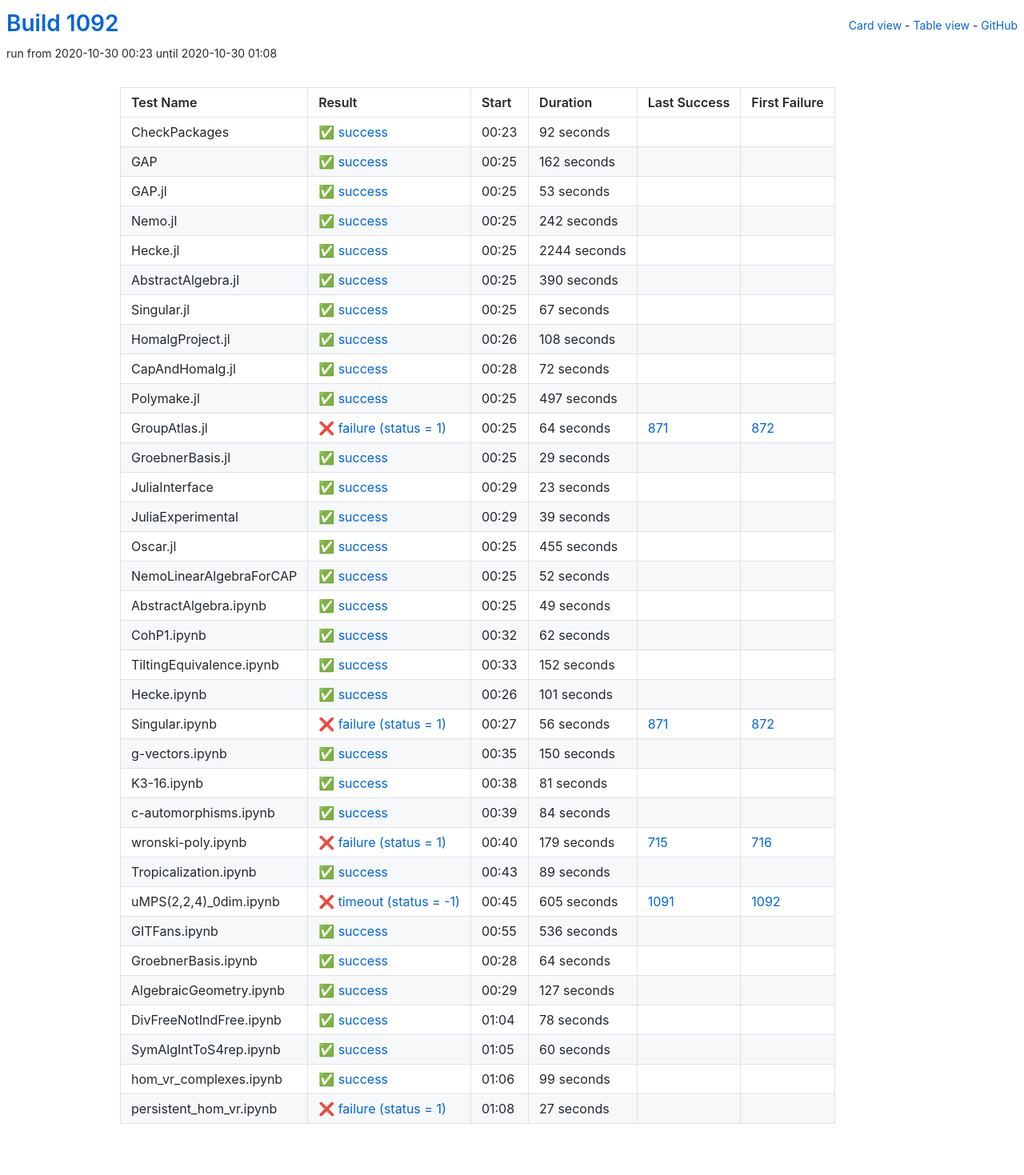
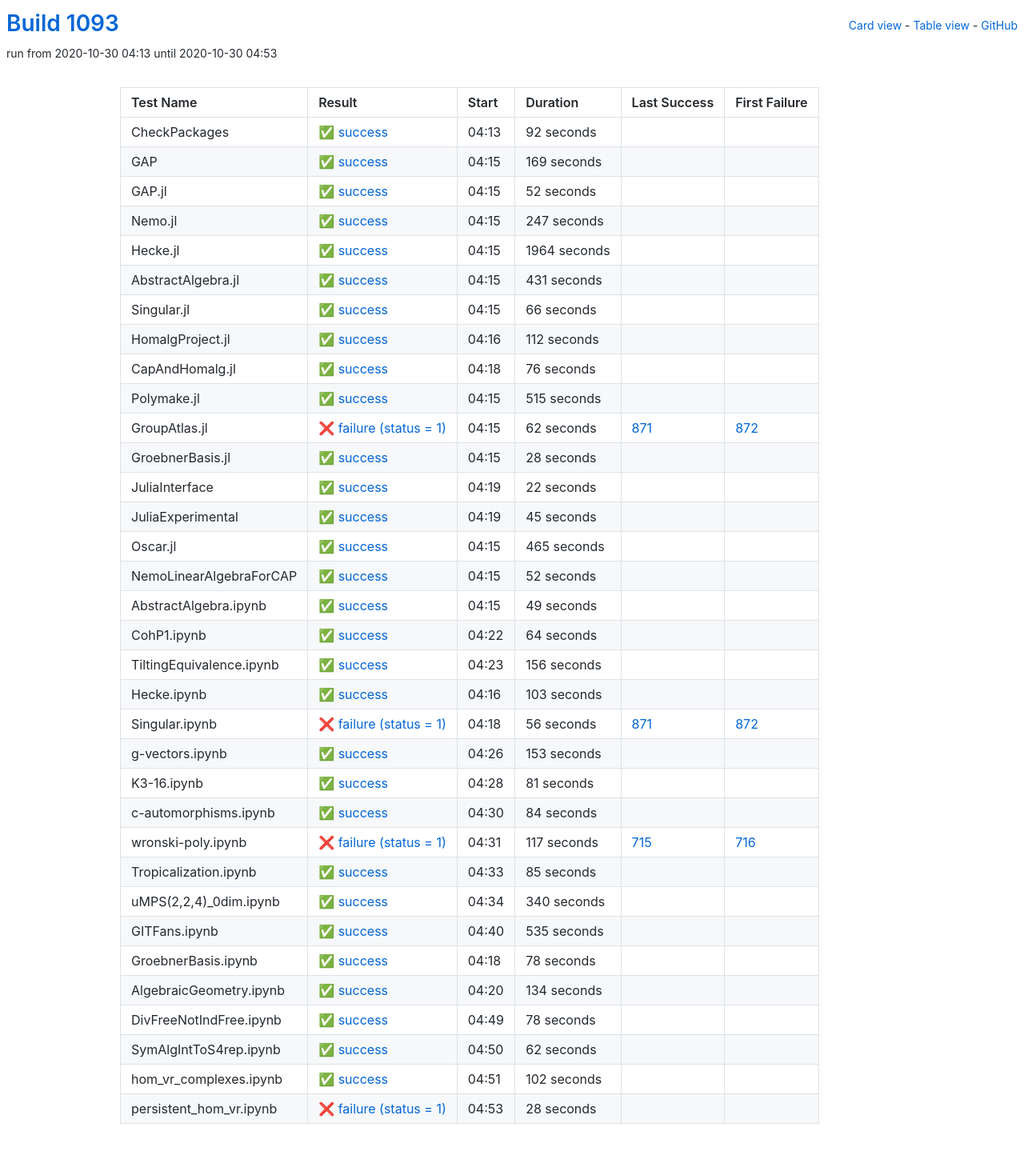
Before and after one commit to oscar-system/oscar-ci-status-stable, a Jekyll site: the page built from table.html, in a window 1280 px wide. Shown: the whole page at 80% size. Built offline with Jekyll 4.4.1, drawn with Linux system fonts in a browser that asks for light colours.

Commit message:
Build #1093

```diff
--- a/_data/ci.yml
+++ b/_data/ci.yml
@@ -1,6 +1,6 @@
 ---
-build: 1092
-build_url: https://oscarci.mathematik.uni-kl.de/job/oscar-stable/1092/
+build: 1093
+build_url: https://oscarci.mathematik.uni-kl.de/job/oscar-stable/1093/
 job: oscar-stable
 organization: oscar-system
 repo: oscar-ci-status-stable
@@ -8,8 +8,8 @@ repourl: https://github.com/oscar-system/oscar-ci-status-stable
 tests:
 - name: CheckPackages
   id: checkpackages
-  log: https://oscarci.mathematik.uni-kl.de/job/oscar-stable/1092/artifact/logs/build-1092/CheckPackages.log
-  start: 2020-10-30 00:23
+  log: https://oscarci.mathematik.uni-kl.de/job/oscar-stable/1093/artifact/logs/build-1093/CheckPackages.log
+  start: 2020-10-30 04:13
   success: true
   exitcode: 0
   status: success
@@ -20,176 +20,176 @@ tests:
   first_failure_url:
 - name: GAP
   id: gap
-  log: https://oscarci.mathematik.uni-kl.de/job/oscar-stable/1092/artifact/logs/build-1092/GAP.log
-  start: 2020-10-30 00:25
+  log: https://oscarci.mathematik.uni-kl.de/job/oscar-stable/1093/artifact/logs/build-1093/GAP.log
+  start: 2020-10-30 04:15
   success: true
   exitcode: 0
   status: success
-  duration: 162
+  duration: 169
   last_success: false
   last_success_url:
   first_failure: false
   first_failure_url:
 - name: GAP.jl
   id: gap-jl
-  log: https://oscarci.mathematik.uni-kl.de/job/oscar-stable/1092/artifact/logs/build-1092/GAP.jl.log
-  start: 2020-10-30 00:25
+  log: https://oscarci.mathematik.uni-kl.de/job/oscar-stable/1093/artifact/logs/build-1093/GAP.jl.log
+  start: 2020-10-30 04:15
   success: true
   exitcode: 0
   status: success
-  duration: 53
+  duration: 52
   last_success: false
   last_success_url:
   first_failure: false
   first_failure_url:
 - name: Nemo.jl
   id: nemo-jl
-  log: https://oscarci.mathematik.uni-kl.de/job/oscar-stable/1092/artifact/logs/build-1092/Nemo.jl.log
-  start: 2020-10-30 00:25
+  log: https://oscarci.mathematik.uni-kl.de/job/oscar-stable/1093/artifact/logs/build-1093/Nemo.jl.log
+  start: 2020-10-30 04:15
   success: true
   exitcode: 0
   status: success
-  duration: 242
+  duration: 247
   last_success: false
   last_success_url:
   first_failure: false
   first_failure_url:
 - name: Hecke.jl
   id: hecke-jl
-  log: https://oscarci.mathematik.uni-kl.de/job/oscar-stable/1092/artifact/logs/build-1092/Hecke.jl.log
-  start: 2020-10-30 00:25
+  log: https://oscarci.mathematik.uni-kl.de/job/oscar-stable/1093/artifact/logs/build-1093/Hecke.jl.log
+  start: 2020-10-30 04:15
   success: true
   exitcode: 0
   status: success
-  duration: 2244
+  duration: 1964
   last_success: false
   last_success_url:
   first_failure: false
   first_failure_url:
 - name: AbstractAlgebra.jl
   id: abstractalgebra-jl
-  log: https://oscarci.mathematik.uni-kl.de/job/oscar-stable/1092/artifact/logs/build-1092/AbstractAlgebra.jl.log
-  start: 2020-10-30 00:25
+  log: https://oscarci.mathematik.uni-kl.de/job/oscar-stable/1093/artifact/logs/build-1093/AbstractAlgebra.jl.log
+  start: 2020-10-30 04:15
   success: true
   exitcode: 0
   status: success
-  duration: 390
+  duration: 431
   last_success: false
   last_success_url:
   first_failure: false
   first_failure_url:
 - name: Singular.jl
   id: singular-jl
-  log: https://oscarci.mathematik.uni-kl.de/job/oscar-stable/1092/artifact/logs/build-1092/Singular.jl.log
-  start: 2020-10-30 00:25
+  log: https://oscarci.mathematik.uni-kl.de/job/oscar-stable/1093/artifact/logs/build-1093/Singular.jl.log
+  start: 2020-10-30 04:15
   success: true
   exitcode: 0
   status: success
-  duration: 67
+  duration: 66
   last_success: false
   last_success_url:
   first_failure: false
   first_failure_url:
 - name: HomalgProject.jl
   id: homalgproject-jl
-  log: https://oscarci.mathematik.uni-kl.de/job/oscar-stable/1092/artifact/logs/build-1092/HomalgProject.jl.log
-  start: 2020-10-30 00:26
+  log: https://oscarci.mathematik.uni-kl.de/job/oscar-stable/1093/artifact/logs/build-1093/HomalgProject.jl.log
+  start: 2020-10-30 04:16
   success: true
   exitcode: 0
   status: success
-  duration: 108
+  duration: 112
   last_success: false
   last_success_url:
   first_failure: false
   first_failure_url:
 - name: CapAndHomalg.jl
   id: capandhomalg-jl
-  log: https://oscarci.mathematik.uni-kl.de/job/oscar-stable/1092/artifact/logs/build-1092/CapAndHomalg.jl.log
-  start: 2020-10-30 00:28
+  log: https://oscarci.mathematik.uni-kl.de/job/oscar-stable/1093/artifact/logs/build-1093/CapAndHomalg.jl.log
+  start: 2020-10-30 04:18
   success: true
   exitcode: 0
   status: success
-  duration: 72
+  duration: 76
   last_success: false
   last_success_url:
   first_failure: false
   first_failure_url:
 - name: Polymake.jl
   id: polymake-jl
-  log: https://oscarci.mathematik.uni-kl.de/job/oscar-stable/1092/artifact/logs/build-1092/Polymake.jl.log
-  start: 2020-10-30 00:25
+  log: https://oscarci.mathematik.uni-kl.de/job/oscar-stable/1093/artifact/logs/build-1093/Polymake.jl.log
+  start: 2020-10-30 04:15
   success: true
   exitcode: 0
   status: success
-  duration: 497
+  duration: 515
   last_success: false
   last_success_url:
   first_failure: false
   first_failure_url:
 - name: GroupAtlas.jl
   id: groupatlas-jl
-  log: https://oscarci.mathematik.uni-kl.de/job/oscar-stable/1092/artifact/logs/build-1092/GroupAtlas.jl.log
-  start: 2020-10-30 00:25
+  log: https://oscarci.mathematik.uni-kl.de/job/oscar-stable/1093/artifact/logs/build-1093/GroupAtlas.jl.log
+  start: 2020-10-30 04:15
   success: false
   exitcode: 1
   status: failure
-  duration: 64
+  duration: 62
   last_success: 871
   last_success_url: https://oscarci.mathematik.uni-kl.de/job/oscar-stable/871/
   first_failure: 872
   first_failure_url: https://oscarci.mathematik.uni-kl.de/job/oscar-stable/872/
 - name: GroebnerBasis.jl
   id: groebnerbasis-jl
-  log: https://oscarci.mathematik.uni-kl.de/job/oscar-stable/1092/artifact/logs/build-1092/GroebnerBasis.jl.log
-  start: 2020-10-30 00:25
+  log: https://oscarci.mathematik.uni-kl.de/job/oscar-stable/1093/artifact/logs/build-1093/GroebnerBasis.jl.log
+  start: 2020-10-30 04:15
   success: true
   exitcode: 0
   status: success
-  duration: 29
+  duration: 28
   last_success: false
   last_success_url:
   first_failure: false
   first_failure_url:
 - name: JuliaInterface
   id: juliainterface
-  log: https://oscarci.mathematik.uni-kl.de/job/oscar-stable/1092/artifact/logs/build-1092/JuliaInterface.log
-  start: 2020-10-30 00:29
+  log: https://oscarci.mathematik.uni-kl.de/job/oscar-stable/1093/artifact/logs/build-1093/JuliaInterface.log
+  start: 2020-10-30 04:19
   success: true
   exitcode: 0
   status: success
-  duration: 23
+  duration: 22
   last_success: false
   last_success_url:
   first_failure: false
   first_failure_url:
 - name: JuliaExperimental
   id: juliaexperimental
-  log: https://oscarci.mathematik.uni-kl.de/job/oscar-stable/1092/artifact/logs/build-1092/JuliaExperimental.log
-  start: 2020-10-30 00:29
+  log: https://oscarci.mathematik.uni-kl.de/job/oscar-stable/1093/artifact/logs/build-1093/JuliaExperimental.log
+  start: 2020-10-30 04:19
   success: true
   exitcode: 0
   status: success
-  duration: 39
+  duration: 45
   last_success: false
   last_success_url:
   first_failure: false
   first_failure_url:
 - name: Oscar.jl
   id: oscar-jl
-  log: https://oscarci.mathematik.uni-kl.de/job/oscar-stable/1092/artifact/logs/build-1092/Oscar.jl.log
-  start: 2020-10-30 00:25
+  log: https://oscarci.mathematik.uni-kl.de/job/oscar-stable/1093/artifact/logs/build-1093/Oscar.jl.log
+  start: 2020-10-30 04:15
   success: true
   exitcode: 0
   status: success
-  duration: 455
+  duration: 465
   last_success: false
   last_success_url:
   first_failure: false
   first_failure_url:
 - name: NemoLinearAlgebraForCAP
   id: nemolinearalgebraforcap
-  log: https://oscarci.mathematik.uni-kl.de/job/oscar-stable/1092/artifact/logs/build-1092/NemoLinearAlgebraForCAP.log
-  start: 2020-10-30 00:25
+  log: https://oscarci.mathematik.uni-kl.de/job/oscar-stable/1093/artifact/logs/build-1093/NemoLinearAlgebraForCAP.log
+  start: 2020-10-30 04:15
   success: true
   exitcode: 0
   status: success
@@ -200,8 +200,8 @@ tests:
   first_failure_url:
 - name: AbstractAlgebra.ipynb
   id: abstractalgebra-ipynb
-  log: https://oscarci.mathematik.uni-kl.de/job/oscar-stable/1092/artifact/logs/build-1092/AbstractAlgebra.ipynb.log
-  start: 2020-10-30 00:25
+  log: https://oscarci.mathematik.uni-kl.de/job/oscar-stable/1093/artifact/logs/build-1093/AbstractAlgebra.ipynb.log
+  start: 2020-10-30 04:15
   success: true
   exitcode: 0
   status: success
@@ -212,44 +212,44 @@ tests:
   first_failure_url:
 - name: CohP1.ipynb
   id: cohp1-ipynb
-  log: https://oscarci.mathematik.uni-kl.de/job/oscar-stable/1092/artifact/logs/build-1092/CohP1.ipynb.log
-  start: 2020-10-30 00:32
+  log: https://oscarci.mathematik.uni-kl.de/job/oscar-stable/1093/artifact/logs/build-1093/CohP1.ipynb.log
+  start: 2020-10-30 04:22
   success: true
   exitcode: 0
   status: success
-  duration: 62
+  duration: 64
   last_success: false
   last_success_url:
   first_failure: false
   first_failure_url:
 - name: TiltingEquivalence.ipynb
   id: tiltingequivalence-ipynb
-  log: https://oscarci.mathematik.uni-kl.de/job/oscar-stable/1092/artifact/logs/build-1092/TiltingEquivalence.ipynb.log
-  start: 2020-10-30 00:33
+  log: https://oscarci.mathematik.uni-kl.de/job/oscar-stable/1093/artifact/logs/build-1093/TiltingEquivalence.ipynb.log
+  start: 2020-10-30 04:23
   success: true
   exitcode: 0
   status: success
-  duration: 152
+  duration: 156
   last_success: false
   last_success_url:
   first_failure: false
   first_failure_url:
 - name: Hecke.ipynb
   id: hecke-ipynb
-  log: https://oscarci.mathematik.uni-kl.de/job/oscar-stable/1092/artifact/logs/build-1092/Hecke.ipynb.log
-  start: 2020-10-30 00:26
+  log: https://oscarci.mathematik.uni-kl.de/job/oscar-stable/1093/artifact/logs/build-1093/Hecke.ipynb.log
+  start: 2020-10-30 04:16
   success: true
   exitcode: 0
   status: success
-  duration: 101
+  duration: 103
   last_success: false
   last_success_url:
   first_failure: false
   first_failure_url:
 - name: Singular.ipynb
   id: singular-ipynb
-  log: https://oscarci.mathematik.uni-kl.de/job/oscar-stable/1092/artifact/logs/build-1092/Singular.ipynb.log
-  start: 2020-10-30 00:27
+  log: https://oscarci.mathematik.uni-kl.de/job/oscar-stable/1093/artifact/logs/build-1093/Singular.ipynb.log
+  start: 2020-10-30 04:18
   success: false
   exitcode: 1
   status: failure
@@ -260,20 +260,20 @@ tests:
   first_failure_url: https://oscarci.mathematik.uni-kl.de/job/oscar-stable/872/
 - name: g-vectors.ipynb
   id: g-vectors-ipynb
-  log: https://oscarci.mathematik.uni-kl.de/job/oscar-stable/1092/artifact/logs/build-1092/g-vectors.ipynb.log
-  start: 2020-10-30 00:35
+  log: https://oscarci.mathematik.uni-kl.de/job/oscar-stable/1093/artifact/logs/build-1093/g-vectors.ipynb.log
+  start: 2020-10-30 04:26
   success: true
   exitcode: 0
   status: success
-  duration: 150
+  duration: 153
   last_success: false
   last_success_url:
   first_failure: false
   first_failure_url:
 - name: K3-16.ipynb
   id: k3-16-ipynb
-  log: https://oscarci.mathematik.uni-kl.de/job/oscar-stable/1092/artifact/logs/build-1092/K3-16.ipynb.log
-  start: 2020-10-30 00:38
+  log: https://oscarci.mathematik.uni-kl.de/job/oscar-stable/1093/artifact/logs/build-1093/K3-16.ipynb.log
+  start: 2020-10-30 04:28
   success: true
   exitcode: 0
   status: success
@@ -284,8 +284,8 @@ tests:
   first_failure_url:
 - name: c-automorphisms.ipynb
   id: c-automorphisms-ipynb
-  log: https://oscarci.mathematik.uni-kl.de/job/oscar-stable/1092/artifact/logs/build-1092/c-automorphisms.ipynb.log
-  start: 2020-10-30 00:39
+  log: https://oscarci.mathematik.uni-kl.de/job/oscar-stable/1093/artifact/logs/build-1093/c-automorphisms.ipynb.log
+  start: 2020-10-30 04:30
   success: true
   exitcode: 0
   status: success
@@ -296,80 +296,80 @@ tests:
   first_failure_url:
 - name: wronski-poly.ipynb
   id: wronski-poly-ipynb
-  log: https://oscarci.mathematik.uni-kl.de/job/oscar-stable/1092/artifact/logs/build-1092/wronski-poly.ipynb.log
-  start: 2020-10-30 00:40
+  log: https://oscarci.mathematik.uni-kl.de/job/oscar-stable/1093/artifact/logs/build-1093/wronski-poly.ipynb.log
+  start: 2020-10-30 04:31
   success: false
   exitcode: 1
   status: failure
-  duration: 179
+  duration: 117
   last_success: 715
   last_success_url: https://oscarci.mathematik.uni-kl.de/job/oscar-stable/715/
   first_failure: 716
   first_failure_url: https://oscarci.mathematik.uni-kl.de/job/oscar-stable/716/
 - name: Tropicalization.ipynb
   id: tropicalization-ipynb
-  log: https://oscarci.mathematik.uni-kl.de/job/oscar-stable/1092/artifact/logs/build-1092/Tropicalization.ipynb.log
-  start: 2020-10-30 00:43
+  log: https://oscarci.mathematik.uni-kl.de/job/oscar-stable/1093/artifact/logs/build-1093/Tropicalization.ipynb.log
+  start: 2020-10-30 04:33
   success: true
   exitcode: 0
   status: success
-  duration: 89
+  duration: 85
   last_success: false
   last_success_url:
   first_failure: false
   first_failure_url:
 - name: uMPS(2,2,4)_0dim.ipynb
   id: umps-2-2-4-0dim-ipynb
-  log: https://oscarci.mathematik.uni-kl.de/job/oscar-stable/1092/artifact/logs/build-1092/uMPS-2-2-4-_0dim.ipynb.log
-  start: 2020-10-30 00:45
-  success: false
-  exitcode: -1
-  status: timeout
-  duration: 605
-  last_success: 1091
-  last_success_url: https://oscarci.mathematik.uni-kl.de/job/oscar-stable/1091/
-  first_failure: 1092
-  first_failure_url: https://oscarci.mathematik.uni-kl.de/job/oscar-stable/1092/
-- name: GITFans.ipynb
-  id: gitfans-ipynb
-  log: https://oscarci.mathematik.uni-kl.de/job/oscar-stable/1092/artifact/logs/build-1092/GITFans.ipynb.log
-  start: 2020-10-30 00:55
+  log: https://oscarci.mathematik.uni-kl.de/job/oscar-stable/1093/artifact/logs/build-1093/uMPS-2-2-4-_0dim.ipynb.log
+  start: 2020-10-30 04:34
   success: true
   exitcode: 0
   status: success
-  duration: 536
+  duration: 340
+  last_success: false
+  last_success_url:
+  first_failure: false
+  first_failure_url:
+- name: GITFans.ipynb
+  id: gitfans-ipynb
+  log: https://oscarci.mathematik.uni-kl.de/job/oscar-stable/1093/artifact/logs/build-1093/GITFans.ipynb.log
+  start: 2020-10-30 04:40
+  success: true
+  exitcode: 0
+  status: success
+  duration: 535
   last_success: false
   last_success_url:
   first_failure: false
   first_failure_url:
 - name: GroebnerBasis.ipynb
   id: groebnerbasis-ipynb
-  log: https://oscarci.mathematik.uni-kl.de/job/oscar-stable/1092/artifact/logs/build-1092/GroebnerBasis.ipynb.log
-  start: 2020-10-30 00:28
+  log: https://oscarci.mathematik.uni-kl.de/job/oscar-stable/1093/artifact/logs/build-1093/GroebnerBasis.ipynb.log
+  start: 2020-10-30 04:18
   success: true
   exitcode: 0
   status: success
-  duration: 64
+  duration: 78
   last_success: false
   last_success_url:
   first_failure: false
   first_failure_url:
 - name: AlgebraicGeometry.ipynb
   id: algebraicgeometry-ipynb
-  log: https://oscarci.mathematik.uni-kl.de/job/oscar-stable/1092/artifact/logs/build-1092/AlgebraicGeometry.ipynb.log
-  start: 2020-10-30 00:29
+  log: https://oscarci.mathematik.uni-kl.de/job/oscar-stable/1093/artifact/logs/build-1093/AlgebraicGeometry.ipynb.log
+  start: 2020-10-30 04:20
   success: true
   exitcode: 0
   status: success
-  duration: 127
+  duration: 134
   last_success: false
   last_success_url:
   first_failure: false
   first_failure_url:
 - name: DivFreeNotIndFree.ipynb
   id: divfreenotindfree-ipynb
-  log: https://oscarci.mathematik.uni-kl.de/job/oscar-stable/1092/artifact/logs/build-1092/DivFreeNotIndFree.ipynb.log
-  start: 2020-10-30 01:04
+  log: https://oscarci.mathematik.uni-kl.de/job/oscar-stable/1093/artifact/logs/build-1093/DivFreeNotIndFree.ipynb.log
+  start: 2020-10-30 04:49
   success: true
   exitcode: 0
   status: success
@@ -380,36 +380,36 @@ tests:
   first_failure_url:
 - name: SymAlgIntToS4rep.ipynb
   id: symalginttos4rep-ipynb
-  log: https://oscarci.mathematik.uni-kl.de/job/oscar-stable/1092/artifact/logs/build-1092/SymAlgIntToS4rep.ipynb.log
-  start: 2020-10-30 01:05
+  log: https://oscarci.mathematik.uni-kl.de/job/oscar-stable/1093/artifact/logs/build-1093/SymAlgIntToS4rep.ipynb.log
+  start: 2020-10-30 04:50
   success: true
   exitcode: 0
   status: success
-  duration: 60
+  duration: 62
   last_success: false
   last_success_url:
   first_failure: false
   first_failure_url:
 - name: hom_vr_complexes.ipynb
   id: hom-vr-complexes-ipynb
-  log: https://oscarci.mathematik.uni-kl.de/job/oscar-stable/1092/artifact/logs/build-1092/hom_vr_complexes.ipynb.log
-  start: 2020-10-30 01:06
+  log: https://oscarci.mathematik.uni-kl.de/job/oscar-stable/1093/artifact/logs/build-1093/hom_vr_complexes.ipynb.log
+  start: 2020-10-30 04:51
   success: true
   exitcode: 0
   status: success
-  duration: 99
+  duration: 102
   last_success: false
   last_success_url:
   first_failure: false
   first_failure_url:
 - name: persistent_hom_vr.ipynb
   id: persistent-hom-vr-ipynb
-  log: https://oscarci.mathematik.uni-kl.de/job/oscar-stable/1092/artifact/logs/build-1092/persistent_hom_vr.ipynb.log
-  start: 2020-10-30 01:08
+  log: https://oscarci.mathematik.uni-kl.de/job/oscar-stable/1093/artifact/logs/build-1093/persistent_hom_vr.ipynb.log
+  start: 2020-10-30 04:53
   success: false
   exitcode: 1
   status: failure
-  duration: 27
+  duration: 28
   last_success: false
   last_success_url:
   first_failure: false
```
Also changed, not shown: README.md.
